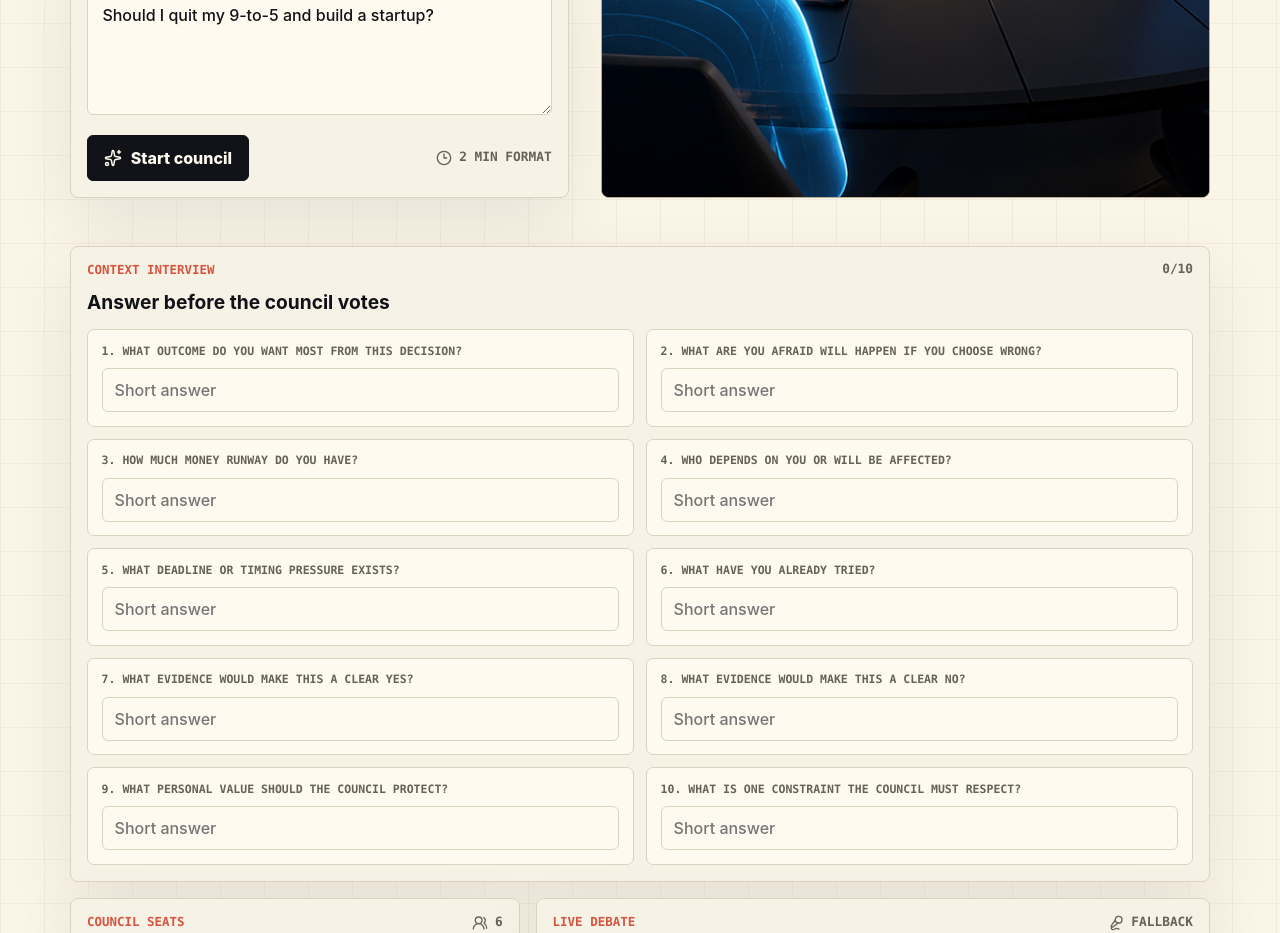
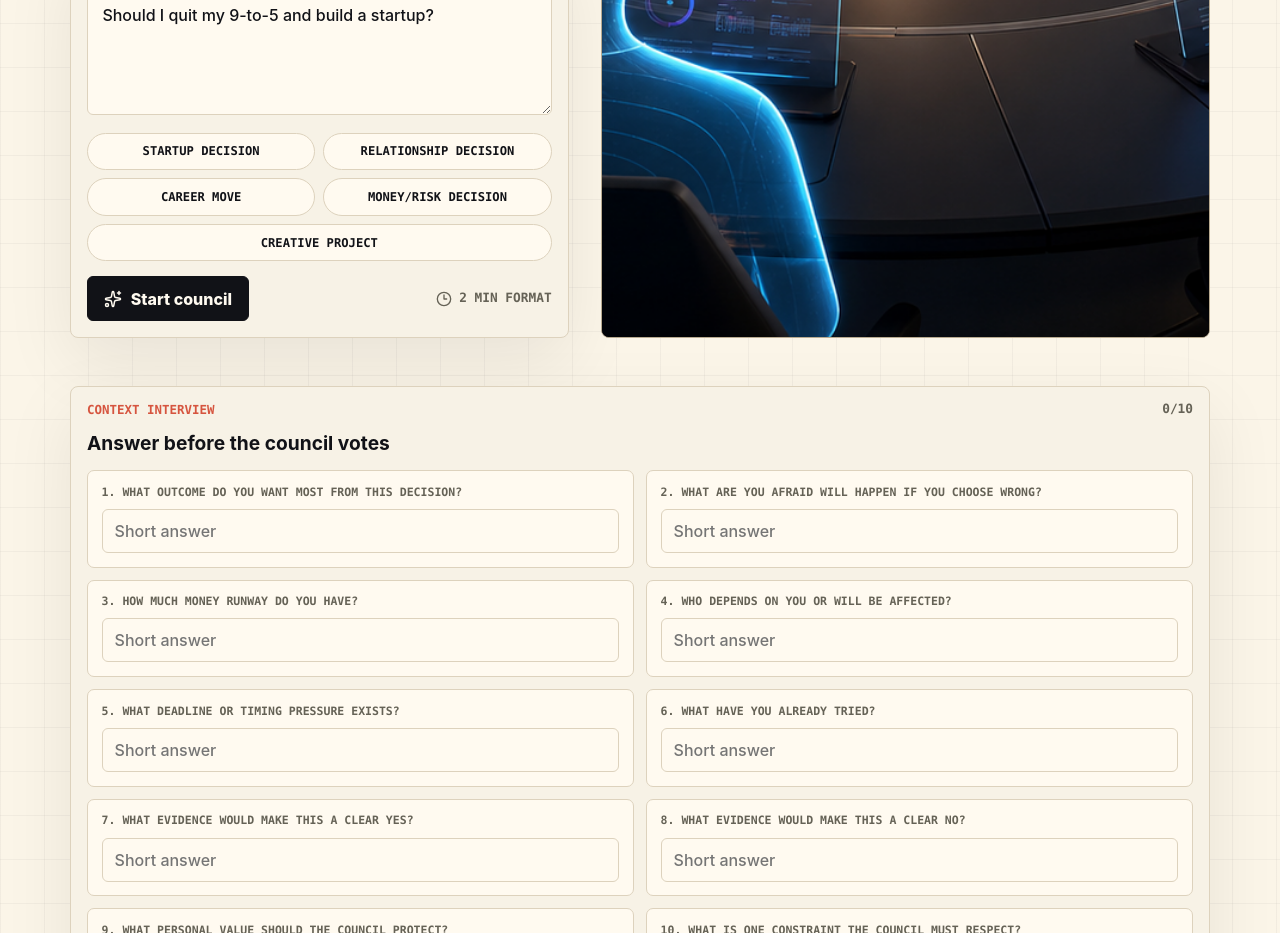
Before and after one commit to ayanhan/gemini-hackathon, a React (Vite) app: page / in a window 1280 px wide. Shown: the part 900-1833 px from the top of the page. Built offline with nearby package versions, Linux system fonts and the light colour scheme.

Commit message:
Add council presets

```diff
--- a/src/App.css
+++ b/src/App.css
@@ -150,6 +150,33 @@ input:focus,
 textarea:focus {
   border-color: var(--cyan);
   outline: 3px solid rgba(0, 168, 204, 0.22);
+}
+
+.preset-row {
+  display: flex;
+  flex-wrap: wrap;
+  gap: 0.5rem;
+  margin-top: 0.75rem;
+}
+
+.preset-row button {
+  background: #fffaf0;
+  border: 1px solid var(--line);
+  border-radius: 999px;
+  color: var(--ink);
+  cursor: pointer;
+  flex: 1 1 9.5rem;
+  font: 800 0.76rem/1 var(--mono);
+  min-height: 2.35rem;
+  padding: 0 0.75rem;
+  text-transform: uppercase;
+}
+
+.preset-row button:hover,
+.preset-row button:focus-visible {
+  background: var(--gold);
+  border-color: var(--ink);
+  outline: none;
 }
 
 .question-actions {
--- a/src/App.tsx
+++ b/src/App.tsx
@@ -92,6 +92,13 @@ type StoredCouncilState = {
   userContext?: UserContextAnswer[]
 }
 
+type CouncilPreset = {
+  answers: string[]
+  agentIds: string[]
+  label: string
+  question: string
+}
+
 const defaultQuestion = 'Should I quit my 9-to-5 and build a startup?'
 
 const defaultUserContext = interviewQuestions.map((interviewQuestion) => ({
@@ -127,6 +134,94 @@ const mergeStoredContext = (
       ? { ...defaultAnswer, answer: savedAnswer.answer }
       : defaultAnswer
   })
+
+const councilPresets: CouncilPreset[] = [
+  {
+    label: 'Startup decision',
+    question: 'Should I quit my job and build a startup full-time?',
+    agentIds: ['mentor', 'buddy', 'failed', 'millionaire', 'parents'],
+    answers: [
+      'Build something real without losing momentum.',
+      'Quitting too early and running out of money.',
+      'About 6 months if I cut expenses.',
+      'My family and current team will feel the impact.',
+      'I want to decide within the next 30 days.',
+      'I have built a rough prototype and talked to a few users.',
+      'Paying customers or strong weekly user growth.',
+      'No one cares enough to use or pay for it.',
+      'Courage with financial discipline.',
+      'Do not burn bridges with my current job.',
+    ],
+  },
+  {
+    label: 'Relationship decision',
+    question: 'Should I stay in this relationship or move on?',
+    agentIds: ['mentor', 'buddy', 'eighteen', 'parents'],
+    answers: [
+      'Clarity without being cruel or avoidant.',
+      'Wasting more time or hurting someone unnecessarily.',
+      'Money is not the main constraint.',
+      'My partner, close friends, and my emotional health.',
+      'I need to decide before another big commitment.',
+      'I have tried honest talks, space, and changing routines.',
+      'Consistent trust, effort, and calm communication.',
+      'Repeated avoidance, resentment, or incompatible futures.',
+      'Honesty and emotional safety.',
+      'Do not make the decision from one bad week.',
+    ],
+  },
+  {
+    label: 'Career move',
+    question: 'Should I take the new job or stay where I am?',
+    agentIds: ['mentor', 'buddy', 'failed', 'millionaire', 'parents'],
+    answers: [
+      'A better learning curve and stronger long-term options.',
+      'Choosing prestige over actual growth.',
+      'Enough savings to handle a transition.',
+      'My family, manager, and future self.',
+      'The offer deadline is soon.',
+      'I compared role scope, compensation, team, and growth.',
+      'Clear ownership, better mentorship, and fair compensation.',
+      'Vague role, weak manager, or values mismatch.',
+      'Learning rate and integrity.',
+      'Do not ignore health or burnout signals.',
+    ],
+  },
+  {
+    label: 'Money/risk decision',
+    question: 'Should I take this financial risk right now?',
+    agentIds: ['mentor', 'buddy', 'failed', 'parents'],
+    answers: [
+      'Upside without destroying stability.',
+      'Overconfidence, debt, or a hidden downside.',
+      'Emergency fund covers around 4 months.',
+      'My family and future obligations.',
+      'The opportunity window may close this month.',
+      'I have checked basic numbers but not worst-case scenarios.',
+      'Downside is capped and upside is meaningful.',
+      'Loss would force bad decisions or debt.',
+      'Security and optionality.',
+      'Keep an emergency reserve untouched.',
+    ],
+  },
+  {
+    label: 'Creative project',
+    question: 'Should I commit seriously to this creative project?',
+    agentIds: ['mentor', 'buddy', 'eighteen', 'failed', 'millionaire'],
+    answers: [
+      'Make something original and finish it.',
+      'Spending months polishing something nobody sees.',
+      'I can fund a small version myself.',
+      'My collaborators, audience, and future portfolio.',
+      'I want a finished version within 8 weeks.',
+      'I have sketches, notes, or a partial prototype.',
+      'A small audience reacts strongly and asks for more.',
+      'I avoid shipping or cannot explain why it matters.',
+      'Taste, courage, and completion.',
+      'Scope must stay small enough to finish.',
+    ],
+  },
+]
 
 function App() {
   const [question, setQuestion] = useState(
@@ -223,6 +318,23 @@ function App() {
     setWildcardName('')
     setWildcardTone('')
     setWildcardProtects('')
+  }
+
+  const applyPreset = (preset: CouncilPreset) => {
+    const customAgentIds = customAgents.map((agent) => agent.id)
+
+    setQuestion(preset.question)
+    setUserContext(
+      defaultUserContext.map((item, index) => ({
+        ...item,
+        answer: preset.answers[index] ?? '',
+      })),
+    )
+    setSelectedAgentIds([...preset.agentIds, ...customAgentIds])
+    setSessionStarted(false)
+    setVisibleBeatCount(fallbackCouncilResult.beats.length)
+    setCouncilResult(fallbackCouncilResult)
+    setStatusMessage('Preset loaded. Adjust details, then start the council.')
   }
 
   const updateContextAnswer = (index: number, answer: string) => {
@@ -322,6 +434,17 @@ function App() {
               onChange={(event) => setQuestion(event.target.value)}
               rows={4}
             />
+            <div className="preset-row" aria-label="Council presets">
+              {councilPresets.map((preset) => (
+                <button
+                  key={preset.label}
+                  type="button"
+                  onClick={() => applyPreset(preset)}
+                >
+                  {preset.label}
+                </button>
+              ))}
+            </div>
             <div className="question-actions">
               <button
                 disabled={isGenerating || !question.trim()}
```
